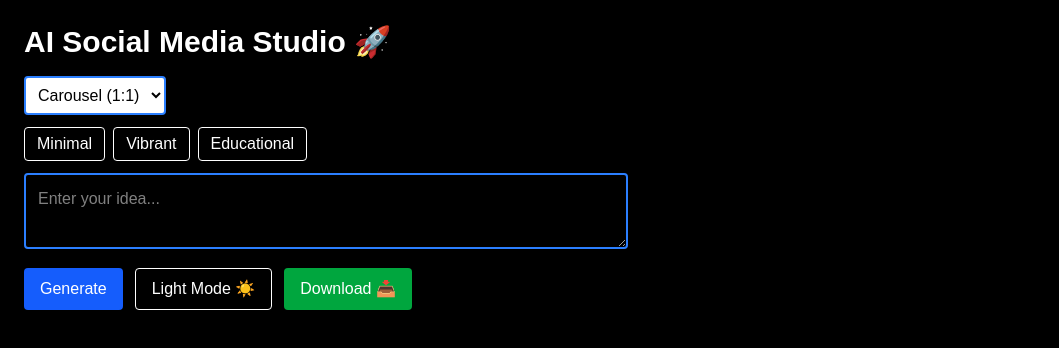
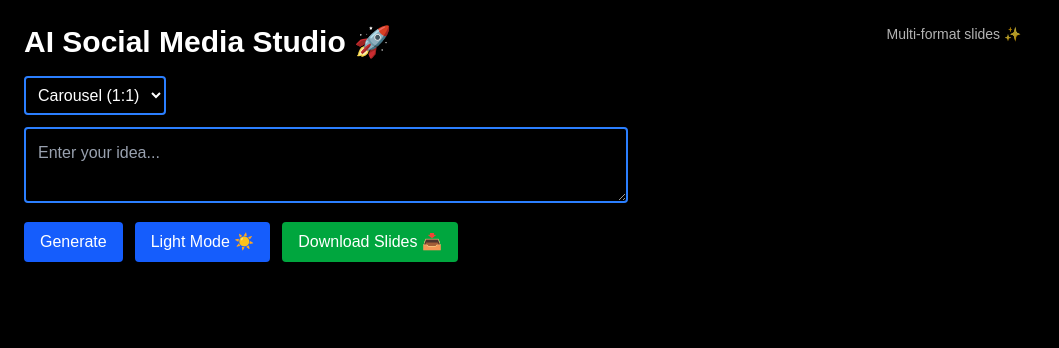
Before and after one commit to ishitachitranshi/ai-social-studio, a Next.js app: page / in a window 1280 px wide. Shown: the top 348 px of the page, without its empty margins (0-1059 px from the left). Built offline with nearby package versions, Linux system fonts and the light colour scheme.

Commit message:
Refactor page layout and remove style options
Removed style state and related UI components. Updated class names for better styling consistency. Adjusted textarea properties for improved layout.

```diff
--- a/app/page.tsx
+++ b/app/page.tsx
@@ -17,7 +17,6 @@ export default function Home() {
   const [loading, setLoading] = useState(false);
   const [darkMode, setDarkMode] = useState(true);
   const [format, setFormat] = useState("carousel");
-  const [style, setStyle] = useState("vibrant");
 
   const slideRefs = useRef<(HTMLDivElement | null)[]>([]);
 
@@ -33,19 +32,6 @@ export default function Home() {
     setSlides(data.slides);
 
     setLoading(false);
-  };
-
-  const regenerateSlide = async (index: number) => {
-    const res = await fetch("/api/generate", {
-      method: "POST",
-      body: JSON.stringify({ prompt, format }),
-    });
-
-    const data = await res.json();
-
-    const newSlides = [...slides];
-    newSlides[index] = data.slides[index];
-    setSlides(newSlides);
   };
 
   const downloadSlides = async () => {
@@ -78,27 +64,22 @@ export default function Home() {
             AI Social Media Studio 🚀
           </h1>
 
-          {/* ✅ FIXED DROPDOWN (always visible) */}
+          {/* ✅ BLUE BORDER DROPDOWN */}
           <select
             value={format}
             onChange={(e) => setFormat(e.target.value)}
-            className="mb-3 p-2 rounded border-2 border-blue-500 bg-white text-black outline-none focus:ring-2 focus:ring-blue-300"
+            className={`mb-3 p-2 rounded border-2 border-blue-500 bg-transparent outline-none focus:ring-2 focus:ring-blue-300 ${
+              darkMode ? "text-white bg-black" : "text-black bg-white"
+            }`}
           >
             <option value="carousel">Carousel (1:1)</option>
             <option value="post">Post (1:1)</option>
             <option value="story">Story (9:16)</option>
           </select>
 
-          {/* STYLE SWITCHER */}
-          <div className="flex gap-2 mb-3">
-            <button onClick={() => setStyle("minimal")} className="px-3 py-1 border rounded">Minimal</button>
-            <button onClick={() => setStyle("vibrant")} className="px-3 py-1 border rounded">Vibrant</button>
-            <button onClick={() => setStyle("edu")} className="px-3 py-1 border rounded">Educational</button>
-          </div>
-
           {/* INPUT */}
           <textarea
-            className={`w-full p-3 rounded border-2 border-blue-500 bg-transparent outline-none focus:ring-2 focus:ring-blue-300 ${
+            className={`w-full p-3 rounded border-2 border-blue-500 bg-transparent placeholder-gray-400 outline-none focus:ring-2 focus:ring-blue-300 ${
               darkMode ? "text-white" : "text-black"
             }`}
             placeholder="Enter your idea..."
@@ -110,23 +91,27 @@ export default function Home() {
 
             <button
               onClick={generate}
-              className="bg-blue-600 text-white px-4 py-2 rounded"
+              className="bg-blue-600 hover:bg-blue-500 text-white px-4 py-2 rounded"
             >
               {loading ? "Generating..." : "Generate"}
             </button>
 
             <button
               onClick={() => setDarkMode(!darkMode)}
-              className="px-4 py-2 rounded border"
+              className={`px-4 py-2 rounded font-medium ${
+                darkMode
+                  ? "bg-blue-600 text-white"
+                  : "border border-gray-400 text-black"
+              }`}
             >
               {darkMode ? "Light Mode ☀️" : "Dark Mode 🌙"}
             </button>
 
             <button
               onClick={downloadSlides}
-              className="bg-green-600 text-white px-4 py-2 rounded"
+              className="bg-green-600 hover:bg-green-500 text-white px-4 py-2 rounded"
             >
-              Download 📥
+              Download Slides 📥
             </button>
 
           </div>
@@ -134,6 +119,10 @@ export default function Home() {
 
         {/* RIGHT PANEL */}
         <div className="flex flex-col items-center">
+
+          <p className="text-sm opacity-70 mb-4">
+            Multi-format slides ✨
+          </p>
 
           <div className="grid grid-cols-2 gap-6">
             {slides.map((slide, i) => (
@@ -146,18 +135,13 @@ export default function Home() {
                   format === "story"
                     ? "w-[250px] h-[400px]"
                     : "w-[300px] h-[300px]"
-                } flex flex-col justify-between p-6 rounded-2xl shadow-xl ${
-                  style === "minimal"
-                    ? "bg-white text-black"
-                    : style === "edu"
-                    ? "bg-blue-600 text-white"
-                    : "bg-gradient-to-br from-purple-500 via-pink-500 to-orange-400 text-white"
-                }`}
+                } flex flex-col justify-between p-6 rounded-2xl shadow-xl text-white bg-gradient-to-br from-purple-500 via-pink-500 to-orange-400`}
               >
 
                 {/* TITLE */}
                 <textarea
-                  className="bg-transparent text-center font-bold text-lg outline-none resize-none"
+                  className="bg-transparent text-center font-bold text-xl outline-none resize-none leading-snug overflow-hidden"
+                  rows={2}
                   value={slide.title}
                   onChange={(e) => {
                     const newSlides = [...slides];
@@ -168,7 +152,8 @@ export default function Home() {
 
                 {/* CONTENT */}
                 <textarea
-                  className="bg-transparent text-center text-sm outline-none resize-none"
+                  className="bg-transparent text-center text-sm outline-none resize-none leading-relaxed overflow-hidden"
+                  rows={5}
                   value={slide.content}
                   onChange={(e) => {
                     const newSlides = [...slides];
@@ -177,31 +162,9 @@ export default function Home() {
                   }}
                 />
 
-                {/* REGENERATE */}
-                <button
-                  onClick={() => regenerateSlide(i)}
-                  className="text-xs underline mt-2"
-                >
-                  🔄 Regenerate
-                </button>
-
               </div>
             ))}
           </div>
-
-          {/* COPY CAPTION */}
-          {slides.length > 0 && (
-            <button
-              onClick={() =>
-                navigator.clipboard.writeText(
-                  slides.map(s => `${s.title}\n${s.content}`).join("\n\n")
-                )
-              }
-              className="mt-6 bg-yellow-500 text-black px-4 py-2 rounded"
-            >
-              Copy Caption 📋
-            </button>
-          )}
 
         </div>
 
```
